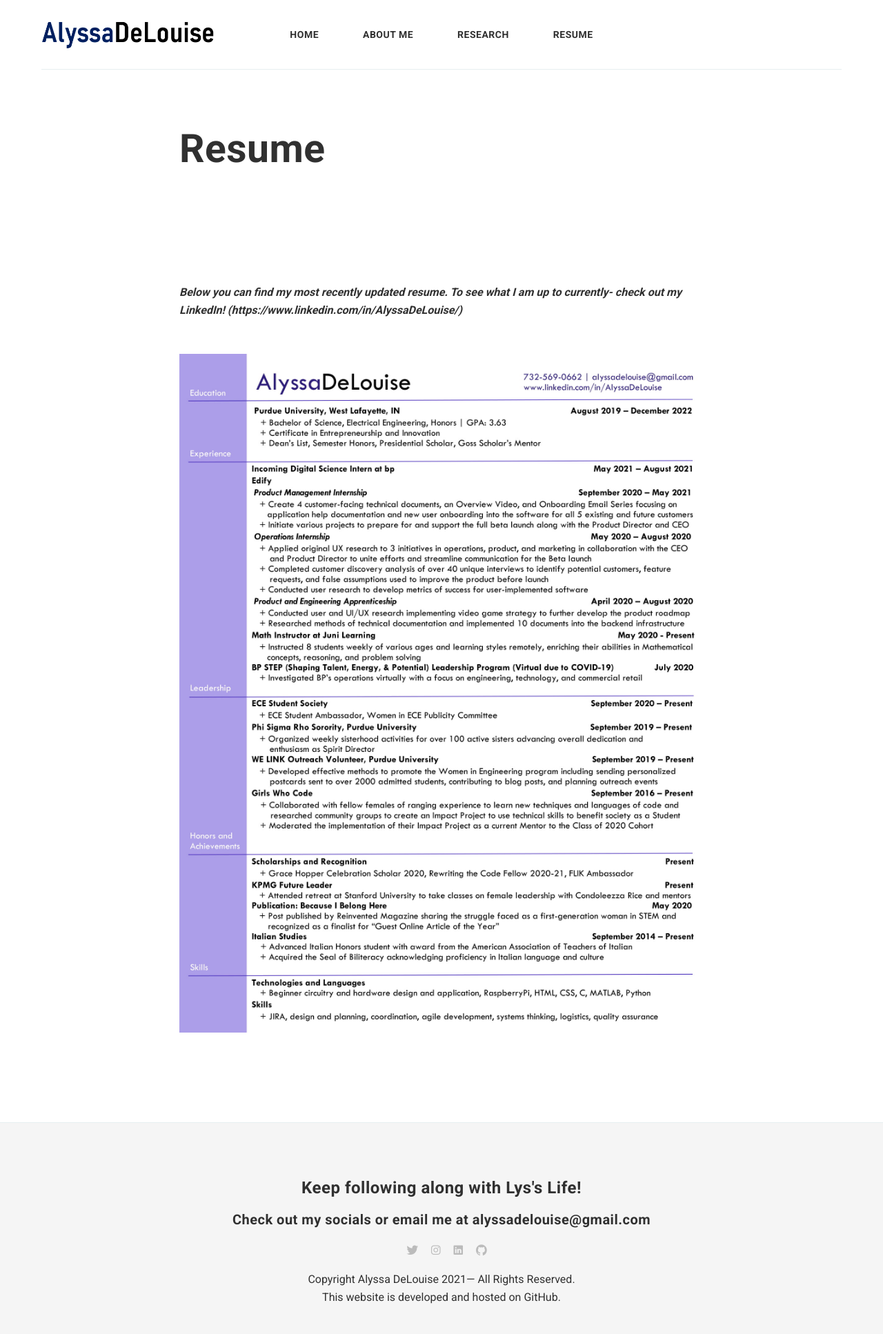
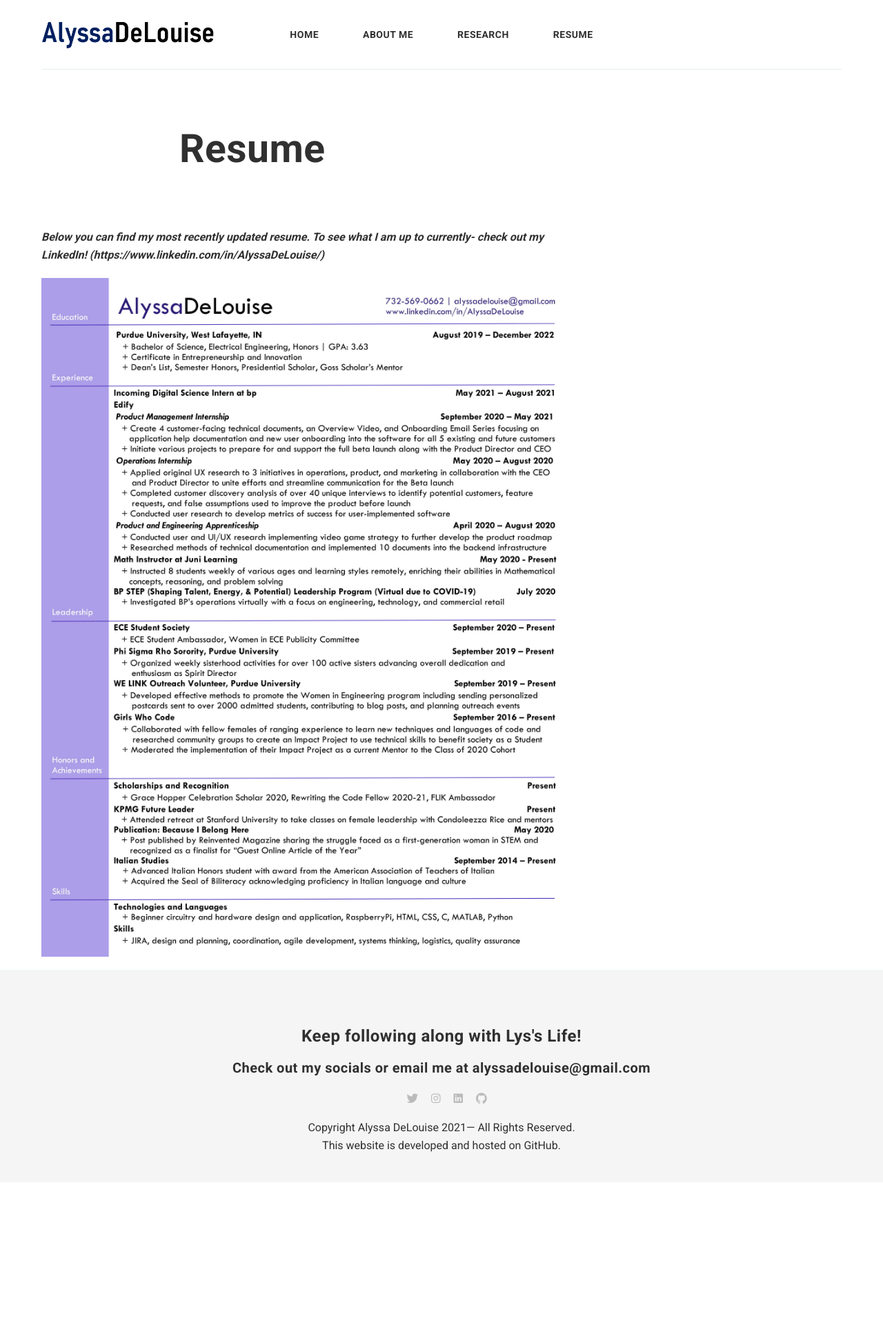
Before and after one commit to alyssadelouise/home, a Jekyll site: the page built from _pages/resume.md, in a window 1280 px wide. Shown: the whole page at 69% size. Built offline with Jekyll 4.4.1, drawn with Linux system fonts in a browser that asks for light colours; nearby versions of some CDN libraries; comment, search, counter and statistics services are not loaded; after the commit the page ends 1714 px from its top, so only the background shows below that.

Commit message:
Update pageresume.html

```diff
--- a/_layouts/pageresume.html
+++ b/_layouts/pageresume.html
@@ -6,14 +6,14 @@ layout: default
 	<div class="page-title-box">
 		<div class="row">
 			<div class="col col-10 push-2 col-11 push-t-1 col-m-12">
-				<h1 class="page-title">{{ page.title  }}</h1>
+				<h1 class="page-title">{{ page.title }}</h1>
 			</div>
 		</div>
 	</div>
 
 	<div class="row">
 		<!-- begin page -->
-		<article class="page col col-8 col-t-10 col-m-12">
+		<article class="col col-8 col-t-10 col-m-12">
 			<div class="page__content">
 				{{ content }}
 			</div>
```
